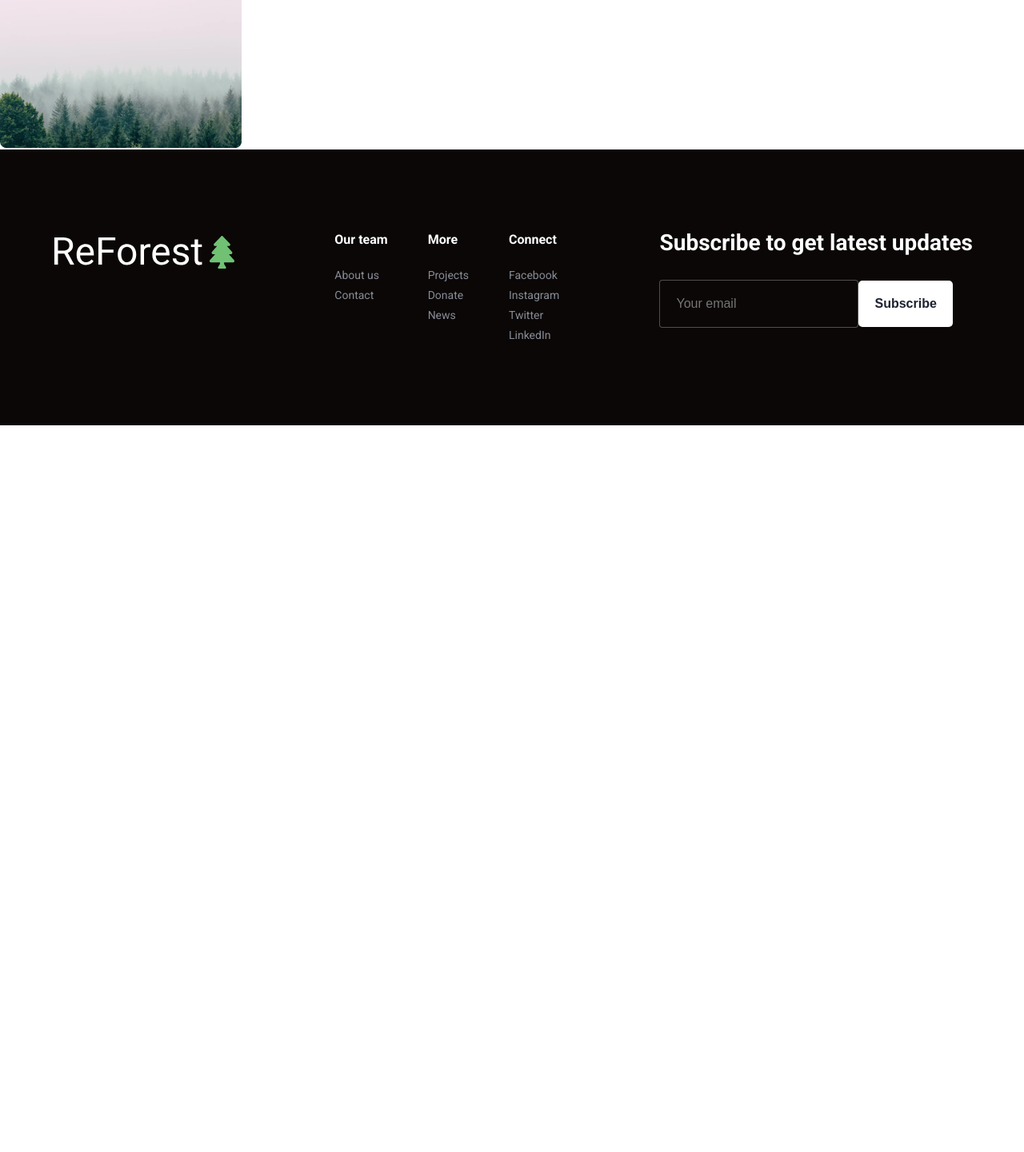
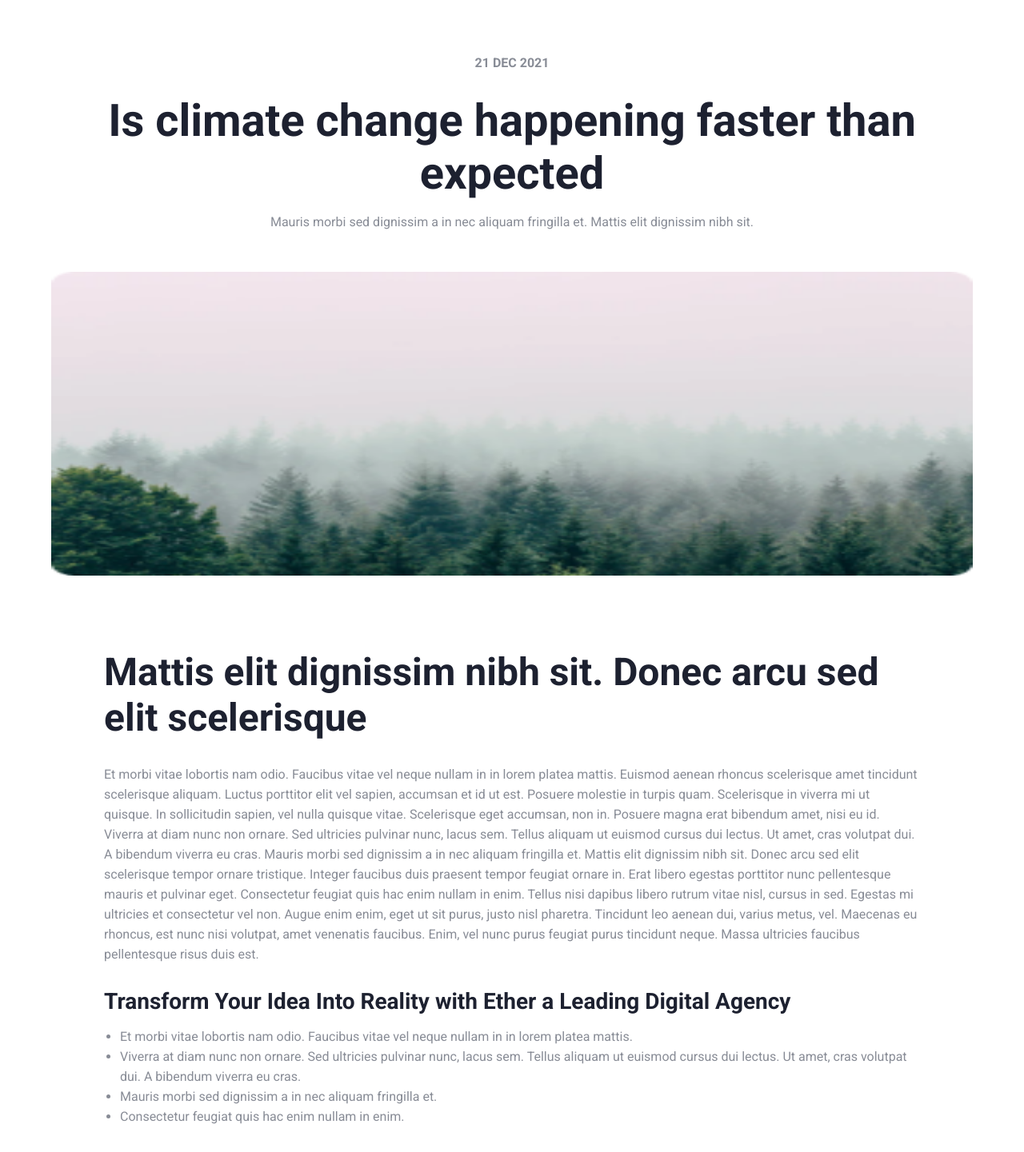
Before and after one commit to junkRatte/reforest, a React (Create React App) app: page /news/1/1 in a window 1280 px wide. Shown: the part 102-1543 px from the top of the page at 80% size. Before the commit the page ends 800 px from the top, so only its background shows below. Built offline with nearby package versions, Linux system fonts and the light colour scheme.

Commit message:
Created the news post page.

```diff
--- a/src/App.scss
+++ b/src/App.scss
@@ -30,6 +30,7 @@
 
 @import "./scss/pages/newspage/newsPageHeader";
 @import "./scss/pages/newspage/newsPageNews";
+@import "./scss/pages/newspage/newsPostPage";
 
 @import "./scss/pages/contactpage/contactPageHeader";
 @import "./scss/pages/contactpage/contactPageForm";
--- a/src/js/pages/NewsPostPage.js
+++ b/src/js/pages/NewsPostPage.js
@@ -6,16 +6,27 @@ const BlogPostPage = () => {
   let { id } = useParams();
 
   return (
-    <div>
+    <div className="news-post container">
       {NewsData.filter((news) => news.id == id).map((news) => (
         <>
-          <h1>{news.title}</h1>
+          <div className="news-post-title data-container">
+            <h5>{news.date}</h5>
+            <h1>{news.title}</h1>
+            <p>{news.introduction_text}</p>
+          </div>
           <img src={news.image} />
-          {/* <ul>
-            {news.pros.map((pros) => (
-              <li>{pros}</li>
-            ))}
-          </ul> */}
+          <div className="news-post-data data-container">
+            <h2>{news.description_title}</h2>
+            <p>{news.description}</p>
+            <h3>{news.pros_heading}</h3>
+            <ul>
+              {news.pros.map((pros) => (
+                <li>{pros}</li>
+              ))}
+            </ul>
+            <h3>{news.summary_title}</h3>
+            <p>{news.summary}</p>
+          </div>
         </>
       ))}
     </div>
--- /dev/null
+++ b/src/scss/pages/newspage/_newsPostPage.scss
@@ -0,0 +1,60 @@
+.news-post {
+  padding: $section-padding;
+
+  &-title {
+    text-align: center;
+
+    h5 {
+      color: $color-text-secondary;
+      font-size: $font-size-16;
+      margin-bottom: 3rem;
+    }
+
+    h1 {
+      @include heading-one;
+      color: $color-text-primary;
+      margin-bottom: 1.5rem;
+    }
+
+    p {
+      @include paragraph-normal;
+      color: $color-text-secondary;
+      margin-bottom: 5rem;
+    }
+  }
+
+  img {
+    width: 100%;
+    max-width: 128rem;
+    max-height: 38rem;
+    margin-bottom: 9rem;
+  }
+
+  &-data {
+    h2 {
+      @include heading-two;
+      color: $color-text-primary;
+      margin-bottom: 3rem;
+    }
+
+    h3 {
+      @include heading-three;
+      color: $color-text-primary;
+      margin-bottom: 1.5rem;
+    }
+
+    p {
+      @include paragraph-normal;
+      color: $color-text-secondary;
+      margin-bottom: 3rem;
+    }
+
+    ul {
+      @include paragraph-normal;
+      color: $color-text-secondary;
+      list-style: disc;
+      margin-left: 2rem;
+      margin-bottom: 3rem;
+    }
+  }
+}
```
